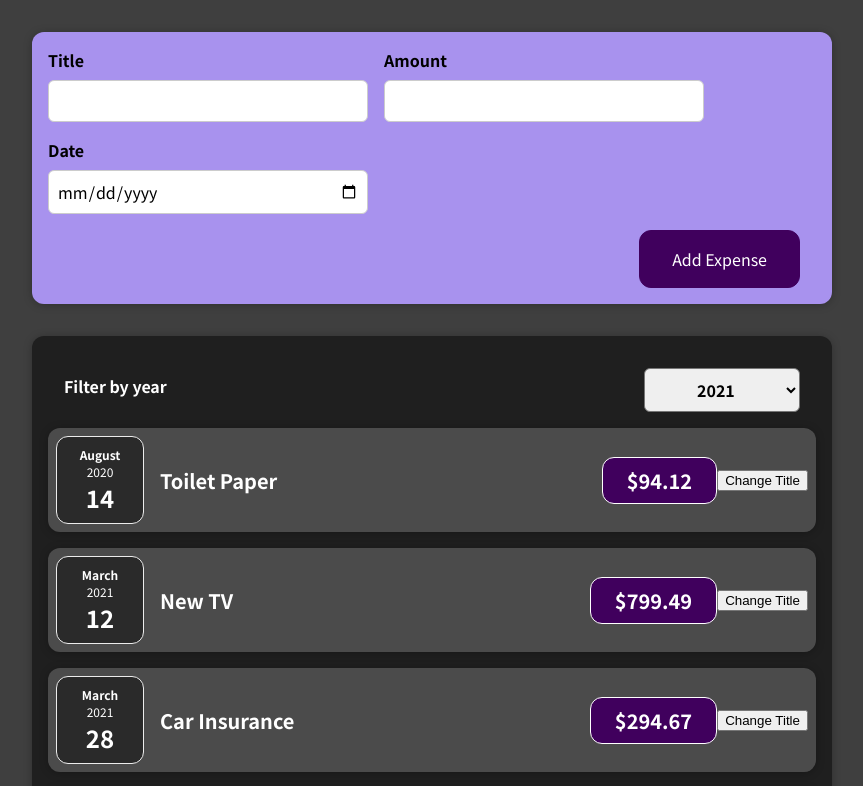
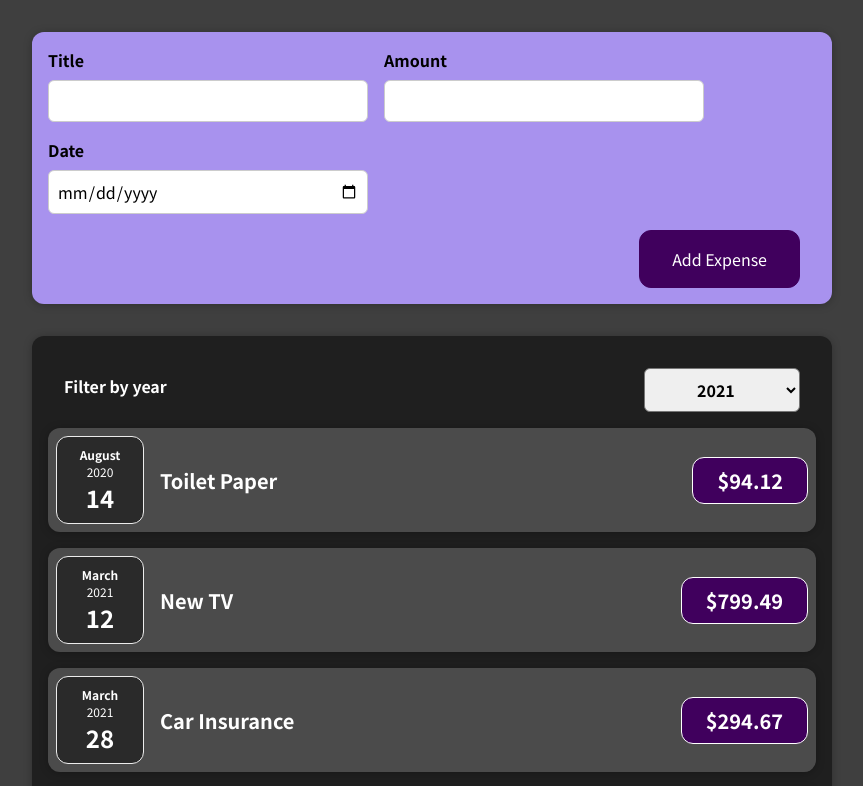
Before and after one commit to IdenTiclla/react-complete-guide, a React (Create React App) app: page / in a window 1280 px wide. Shown: the top 786 px of the page, without its empty margins (208-1071 px from the left). Built offline with nearby package versions, Linux system fonts and the light colour scheme.

Commit message:
removed state from ExpenseItem component

```diff
--- a/src/components/Expenses/ExpenseItem.js
+++ b/src/components/Expenses/ExpenseItem.js
@@ -1,4 +1,4 @@
-import React, {useState} from "react";
+import React from "react";
 
 import ExpenseDate from "./ExpenseDate";
 import Card from "../UI/Card";
@@ -8,20 +8,15 @@
 
 const ExpenseItem = (props) => {
 
-    const [title, setTitle] = useState(props.title)
 
-    const clickHandler = () => {
-        setTitle('updated')
-    }
 
     return (
         <Card className="expense-item">
         <ExpenseDate date={props.date} />
         <div className="expense-item__description">
-            <h2>{title}</h2>
+            <h2>{props.title}</h2>
             <div className="expense-item__price">${props.amount}</div>
         </div>
-        <button onClick={clickHandler}>Change Title</button>
         </Card>
     );
 };
```
Also changed, not shown: 1 other file (tests, documents, lock files or other folders).
